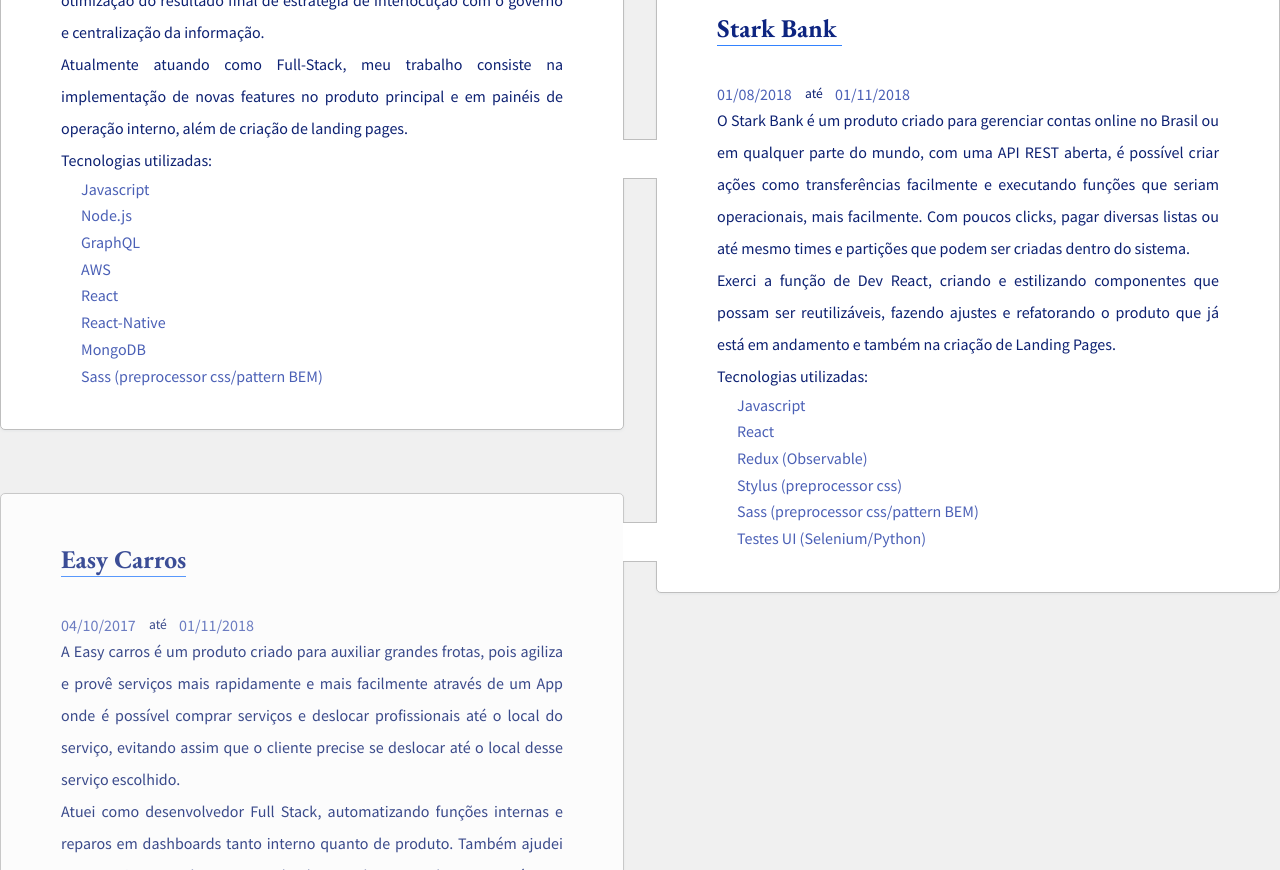
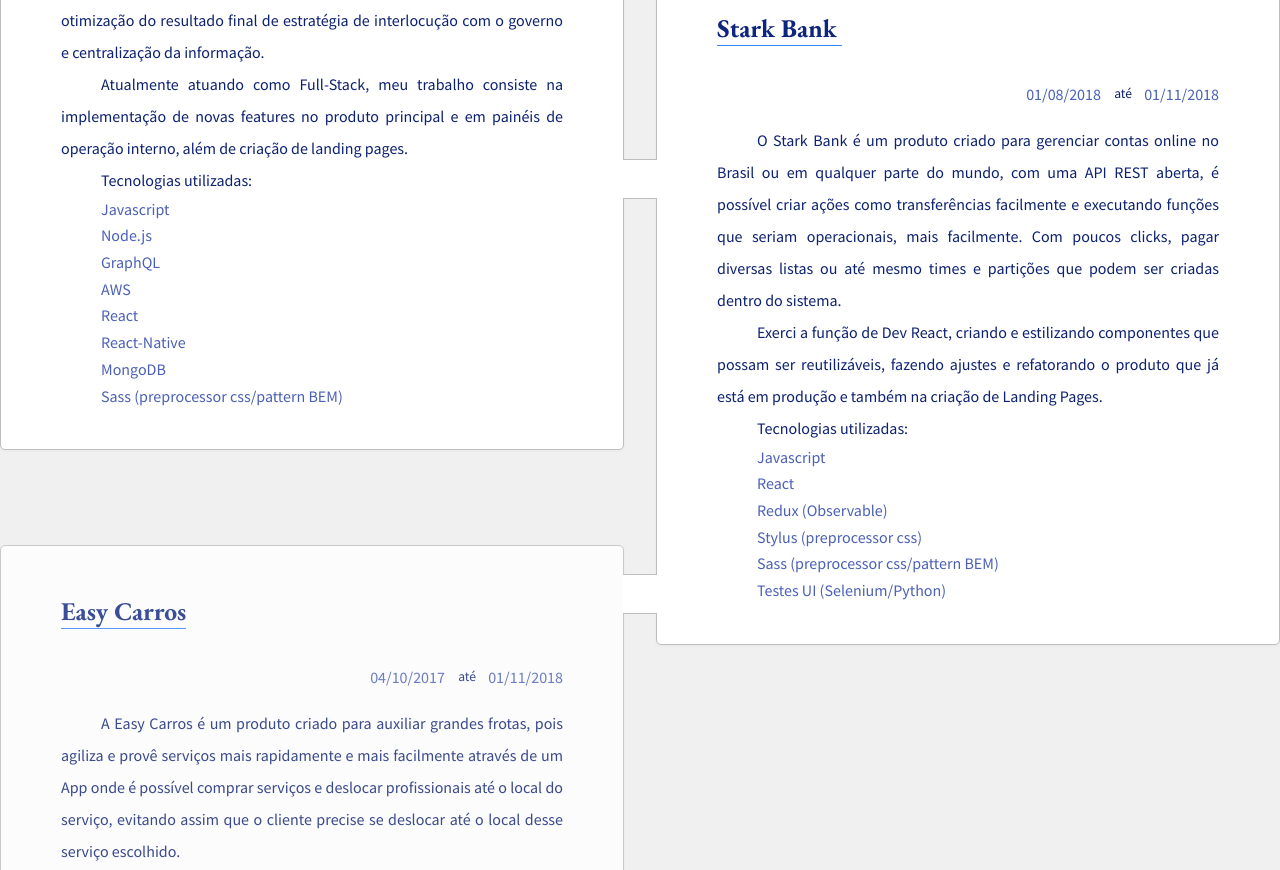
Before and after one commit to matheusalxds/my-resume, a website built with webpack: page src/index.html in a window 1280 px wide. Shown: the part 978-1848 px from the top of the page. Built offline with nearby package versions, Linux system fonts and the light colour scheme.

Commit message:
Added some media queries

```diff
--- a/src/index.html
+++ b/src/index.html
@@ -52,8 +52,10 @@
             <article class="c-experiences__article--1">
               <header>
                 <h3>Radar Governamental</h3>
+                <span>
                   <time datetime="01/11/2018">01/11/2018</time>
                   <time datetime="01/07/2018">Hoje</time>
+                </span>
               </header>
               <p>
                 O Radar Governamental é um produto criado e desenvolvido pelo escritório Celuppi Advogados, com o
@@ -84,21 +86,20 @@
             <article class="c-experiences__article--2">
               <header>
                 <h3>Stark Bank</h3>
+                <span>
                   <time datetime="01/08/2018">01/08/2018</time>
                   <time datetime="01/11/2018">01/11/2018</time>
+                </span>
               </header>
               <p>
                 O Stark Bank é um produto criado para gerenciar contas online no Brasil ou em qualquer parte do
-                mundo,
-                com uma API REST aberta, é possível criar ações como transferências facilmente e executando funções
-                que seriam operacionais, mais facilmente. Com poucos clicks, pagar diversas listas ou até mesmo
-                times
-                e partições que podem ser criadas dentro do sistema.
+                mundo, com uma API REST aberta, é possível criar ações como transferências facilmente e executando
+                funções que seriam operacionais, mais facilmente. Com poucos clicks, pagar diversas listas ou até mesmo
+                times e partições que podem ser criadas dentro do sistema.
               </p>
               <p>
                 Exerci a função de Dev React, criando e estilizando componentes que possam ser reutilizáveis,
-                fazendo
-                ajustes e refatorando o produto que já está em andamento e também na criação de Landing Pages.
+                fazendo ajustes e refatorando o produto que já está em produção e também na criação de Landing Pages.
               </p>
               <p>
                 Tecnologias utilizadas:
@@ -116,11 +117,13 @@
             <article class="c-experiences__article--3">
               <header>
                 <h3>Easy Carros</h3>
+                <span>
                   <time datetime="04/10/2017">04/10/2017</time>
                   <time datetime="01/07/2018">01/11/2018</time>
+                </span>
               </header>
               <p>
-                A Easy carros é um produto criado para auxiliar grandes frotas, pois agiliza e provê serviços mais
+                A Easy Carros é um produto criado para auxiliar grandes frotas, pois agiliza e provê serviços mais
                 rapidamente e mais facilmente através de um App onde é possível comprar serviços e deslocar
                 profissionais até o local do serviço, evitando assim que o cliente precise se deslocar até o local
                 desse serviço escolhido.
--- a/src/styles/base/_heading.scss
+++ b/src/styles/base/_heading.scss
@@ -13,6 +13,15 @@
     background-color: $color-primary;
     height: 1px;
     width: 125px;
+
+    @include mq($until: tablet) {
+      bottom: -8px;
+    }
+  }
+
+  @include mq($until: tablet) {
+    margin-bottom: 15px;
+    line-height: $line-height/2;
   }
 }
 
--- a/src/styles/base/_list.scss
+++ b/src/styles/base/_list.scss
@@ -5,7 +5,13 @@
     line-height: $line-height/1.2;
     position: relative;
     padding: 0 $base-padding;
+    margin: 0 $base-padding;
     color: lighten($color-text-secondary, 15%);
+
+    @include mq($until: tablet) {
+      padding: 0 $base-padding / 1.5;
+      margin: 0 $base-padding / 1.5;
+    }
 
     &::after {
       content: '';
--- a/src/styles/components/_experience.scss
+++ b/src/styles/components/_experience.scss
@@ -17,6 +17,19 @@
       height: 100%;
       border-radius: $border-radius;
       margin-top: $base-padding;
+
+      header {
+        span {
+          margin-bottom: 20px;
+          display: block;
+          text-align: right;
+
+          @include mq($until: tablet) {
+            padding-top: 10px;
+            margin-bottom: 10px;
+          }
+        }
+      }
 
       &:not(:last-child) {
         &:nth-child(even) {
--- a/src/styles/components/_paragraph.scss
+++ b/src/styles/components/_paragraph.scss
@@ -2,4 +2,9 @@
   color: $color-text-primary;
   line-height: $line-height;
   font-size: 1rem;
+  text-indent: $base-padding * 2;
+
+  @include mq($until: tablet) {
+    text-indent: $base-padding * 1.25;
+  }
 }
```
Also changed, not shown: README.md. Lines whose indentation alone changed are shown as unchanged.
